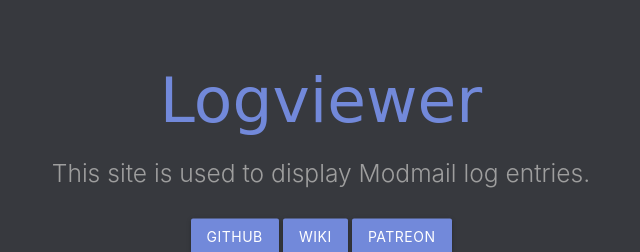
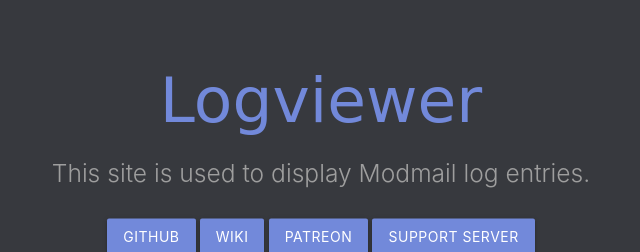
Before and after one commit to lorenzo132/logviewer, a Python web app: template templates/index.html in a window 1280 px wide. Shown: the part 169-421 px from the top of the page, without its empty margins (319-959 px from the left). Run offline with Jinja, Linux system fonts and the light colour scheme; the template is opened without the code that fills it, so the values that code supplies are empty; some libraries are stand-ins or nearby versions; some web fonts are replaced.

Commit message:
Update index.html

```diff
--- a/templates/index.html
+++ b/templates/index.html
@@ -11,6 +11,7 @@
             <a href="https://github.com/kyb3r/modmail" class="btn waves-effect my-button">Github</a>
             <a href="https://github.com/kyb3r/modmail/wiki" class="btn waves-effect my-button">Wiki</a>
             <a href="https://patreon.com/kyber" class="btn waves-effect my-button">Patreon</a>
+            <a href="https://discord.gg/etJNHCQ" class="btn waves-effect my-button">Support Server</a>
             <iframe src="https://bgmusic.discord.gold/public/background_radio_sites/embed" frameborder="0" allowtransparency="true" style="width: 100%; min-height: 150px; border: 0;"></iframe>
             <br>
         </div>
```
